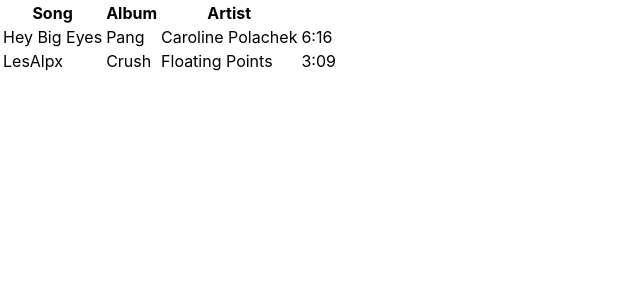
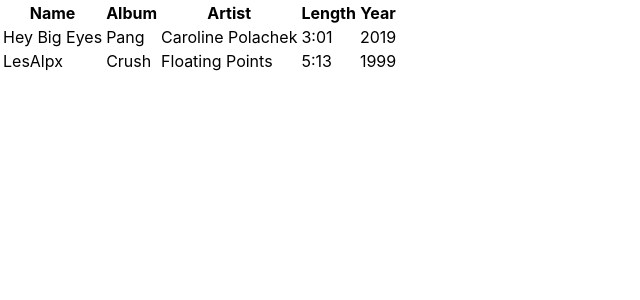
Before and after one commit to aleksilb/spotify-library-manager, a React (Create React App) app: page / in a window 1280 px wide. Shown: the top 300 px of the page, without its empty margins (0-640 px from the left). Built offline with nearby package versions, Linux system fonts and the light colour scheme.

Commit message:
song list fields to array

```diff
--- a/src/App.js
+++ b/src/App.js
@@ -13,11 +13,13 @@
   {name: 'Hey Big Eyes',
     album: 'Pang',
     artist: 'Caroline Polachek',
-    length: 376},
+    length: '3:01',
+    year: 2019},
   {name: 'LesAlpx',
     album: 'Crush',
     artist: 'Floating Points',
-    length: 189}
+    length: '5:13',
+    year: 1999 }
 ];
 
 export default App;
--- a/src/components/SongList.js
+++ b/src/components/SongList.js
@@ -4,38 +4,44 @@
     return (<table>
         <thead>
         <tr>
-            <th>Song</th>
-            <th>Album</th>
-            <th>Artist</th>
+        {fields.map((field) =>
+            <th>{field.label}   </th>
+        )}
         </tr>
         </thead>
         <tbody>
         {props.songs.map((song) =>
             <tr key={song.name}>
-                <td>
-                    {song.name}
-                </td>
-                <td>
-                    {song.album}
-                </td>
-                <td>
-                    {song.artist}
-                </td>
-                <td>
-                    {toMinutes(song.length)}
-                </td>
+                {fields.map((field) =>
+                        <td>{song[field.field]}</td>
+                )}
             </tr>
         )}
         </tbody>
     </table>);
 }
 
-function toMinutes(totalSeconds) {
-    let minutes = Math.floor(totalSeconds / 60);
-    let seconds = totalSeconds % 60;
-    if (seconds < 10) {seconds = "0"+seconds;}
-
-    return minutes + ":" + seconds;
-}
+let fields = [
+    {
+        "label" : "Name",
+        "field" : "name"
+    },
+    {
+        "label" : "Album",
+        "field" : "album"
+    },
+    {
+        "label" : "Artist",
+        "field" : "artist"
+    },
+    {
+        "label" : "Length",
+        "field" : "length"
+    },
+    {
+        "label" : "Year",
+        "field" : "year"
+    }
+];
 
 export default SongList;
```
